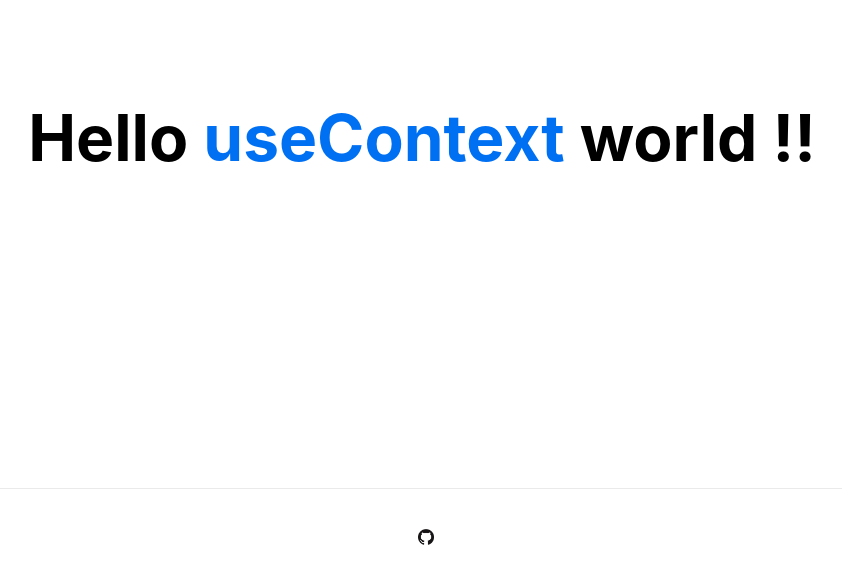
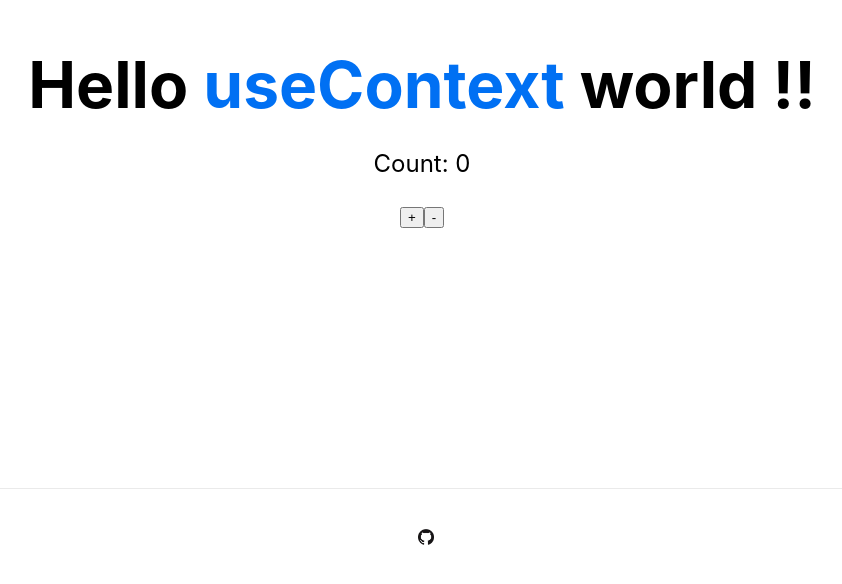
Before and after one commit to diescake/hello-worlds, a Next.js app: page /use-context in a window 1280 px wide. Shown: the part 212-796 px from the top of the page, without its empty margins (218-1060 px from the left). Built offline with nearby package versions, Linux system fonts and the light colour scheme.

Commit message:
🔧 add a samle of managing state using useContext

```diff
--- a/pages/use-context/index.tsx
+++ b/pages/use-context/index.tsx
@@ -1,14 +1,42 @@
-import React, { useState } from 'react'
-import Magnifier from 'react-magnifier'
+import React, { createContext, useContext, useState, VFC } from 'react'
 
 import Head from 'next/head'
 import Image from 'next/image'
 
 import styles from '../../styles/Home.module.css'
 
+const MyContext = createContext({ count: 0 })
+
+const Child: VFC<{ setCount: (count: number) => void }> = ({ setCount }) => {
+  const data = useContext(MyContext)
+
+  return (
+    <>
+      <p className={styles.description}>Count: {data.count}</p>
+      <div>
+        <button type="button" onClick={() => setCount(data.count + 1)}>
+          +
+        </button>
+        <button type="button" onClick={() => setCount(data.count - 1)}>
+          -
+        </button>
+      </div>
+    </>
+  )
+}
+
+const Parent = () => {
+  const [count, setCount] = useState(0)
+
+  return (
+    <MyContext.Provider value={{ count }}>
+      <Child setCount={setCount} />
+    </MyContext.Provider>
+  )
+}
+
+
 export default function Home() {
-  const [imageSrc, setImageSrc] = useState('/images/beer_list.jpg')
-
   return (
     <div className={styles.container}>
       <Head>
@@ -19,8 +47,10 @@ export default function Home() {
 
       <main className={styles.main}>
         <h1 className={styles.title}>
-          Hello <a href="https://ja.reactjs.org/docs/hooks-reference.html#usecontext"> useContext </a> world !!
+          Hello <a href="https://ja.reactjs.org/docs/hooks-reference.html#usecontext">useContext</a> world !!
         </h1>
+
+        <Parent />
       </main>
 
       <footer className={styles.footer}>
```
